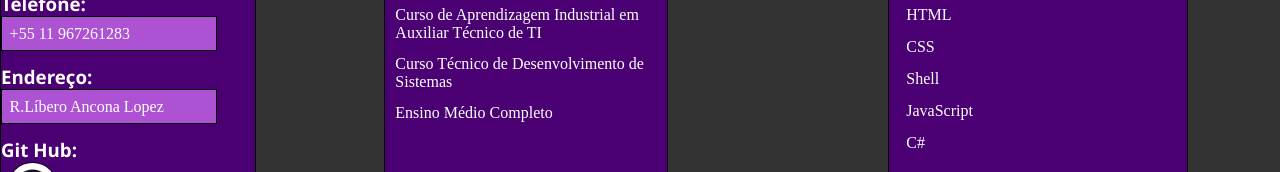
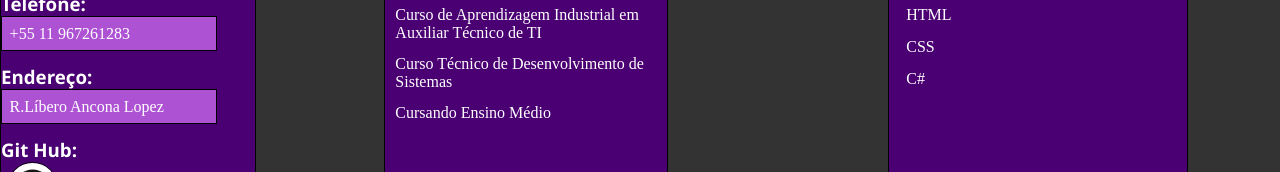
Before and after one commit to KevinBenevides/curriculo, a plain HTML site: page index.html in a window 1280 px wide. Shown: the part 380-552 px from the top of the page. Drawn offline with nearby package versions, Linux system fonts and the light colour scheme.

Commit message:
Update index.html

```diff
--- a/index.html
+++ b/index.html
@@ -75,7 +75,7 @@
                         <ul>
                             <li>Curso de Aprendizagem Industrial em Auxiliar Técnico de TI</li>
                             <li>Curso Técnico de Desenvolvimento de Sistemas</li>
-                            <li>Ensino Médio Completo</li>
+                            <li>Cursando Ensino Médio</li>
                         </ul>
                     </div>
                 </div>
@@ -85,8 +85,6 @@
                         <ul>
                             <li>HTML</li>
                             <li>CSS</li>
-                            <li>Shell</li>
-                            <li>JavaScript</li>
                             <li>C#</li>
                         </ul>
                     </div>
```
